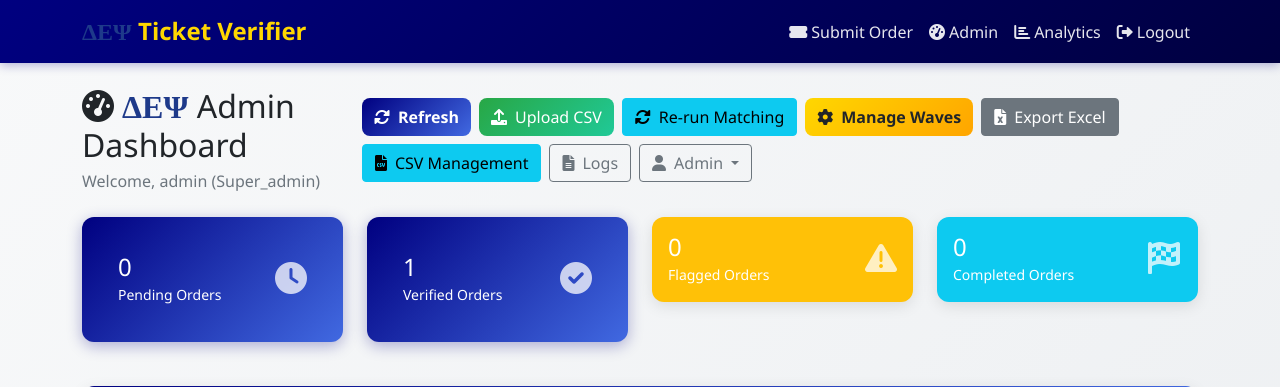
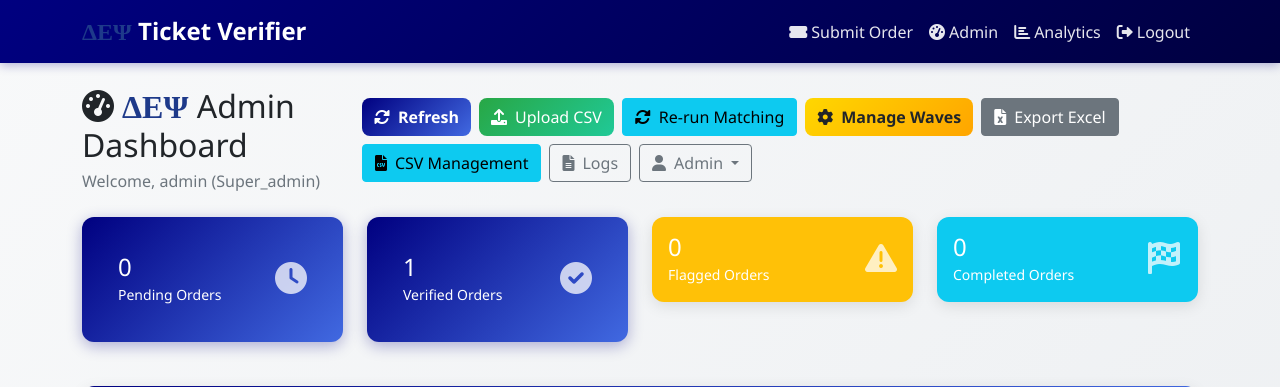
Before and after one commit to nishantb1/ticket-verification-app, a Flask app: page /admin in a window 1280 px wide. Shown: the top 387 px of the page. Run offline with Flask 3, Linux system fonts and the light colour scheme; a user stored in the database is signed in; data comes from the database, SQL or seed files in the repository.

Commit message:
Change ΔΕΨ Ticket Verifier text color to white in navbar

```diff
--- a/templates/base.html
+++ b/templates/base.html
@@ -26,12 +26,12 @@
 
         .navbar-brand {
             font-weight: bold;
-            color: var(--depsi-gold) !important;
+            color: white !important;
             font-size: 1.5rem;
         }
 
         .navbar-brand:hover {
-            color: #fff !important;
+            color: var(--depsi-gold) !important;
         }
 
         .nav-link {
```
